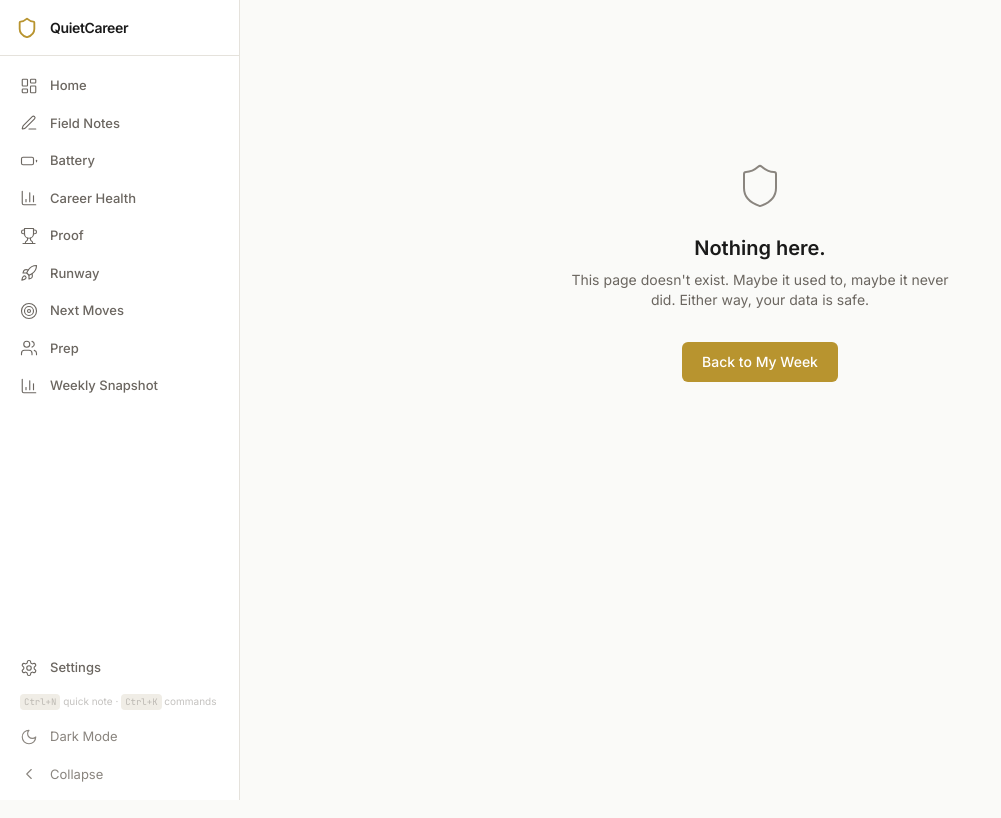
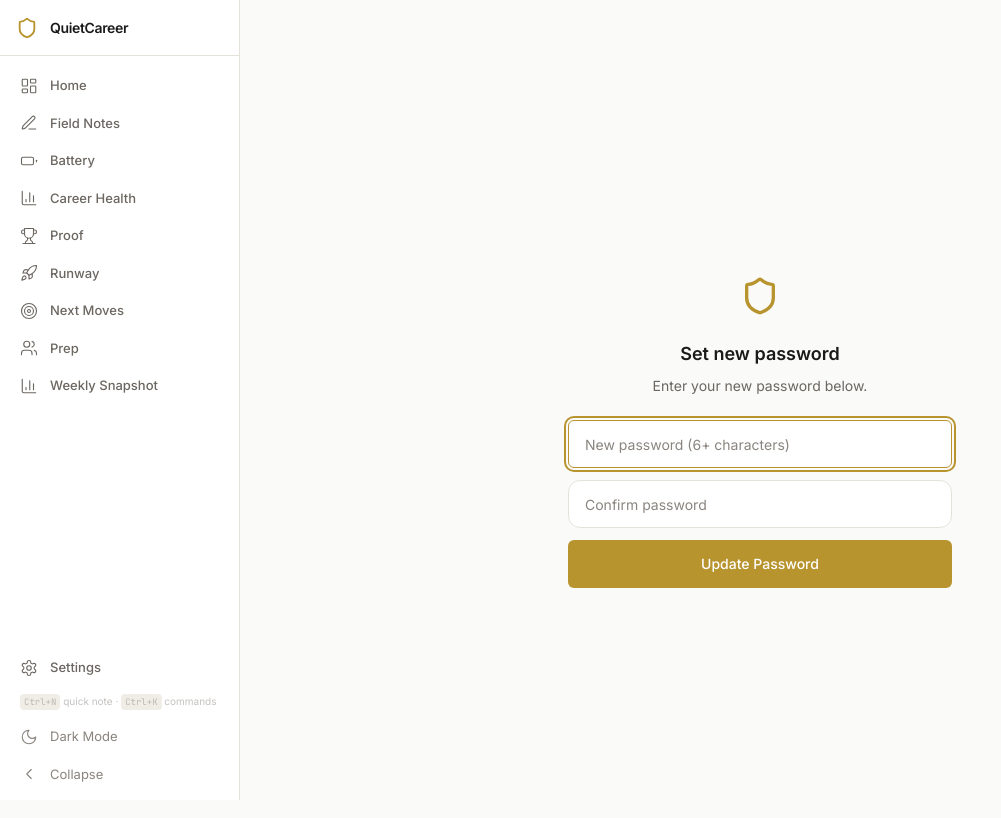
Before and after one commit to lunarfile/quietcareer, a Next.js app: page /reset-password in a window 1280 px wide. Before the commit this address had no page. Shown: the top 818 px of the page, without its empty margins (0-1001 px from the left). Built offline with nearby package versions, Linux system fonts and the light colour scheme.

Commit message:
Password reset flow: forgot password + reset page

```diff
--- a/src/app/page.tsx
+++ b/src/app/page.tsx
@@ -4,7 +4,7 @@ import { useEffect, useState } from 'react';
 import { useRouter } from 'next/navigation';
 import { isOnboardingComplete } from '@/lib/settings';
 import { useAuth } from '@/lib/auth-context';
-import { handleAuthCallback, signInWithGoogle, signInWithEmail, signUpWithEmail } from '@/lib/supabase';
+import { handleAuthCallback, signInWithGoogle, signInWithEmail, signUpWithEmail, resetPassword } from '@/lib/supabase';
 import { AnimatedShield } from '@/components/brand/animated-shield';
 import { Button } from '@/components/ui/button';
 import { useToast } from '@/components/ui/toast';
@@ -162,6 +162,16 @@ export default function WelcomePage() {
                 <svg viewBox="0 0 24 24" width="14" height="14"><path d="M22.56 12.25c0-.78-.07-1.53-.2-2.25H12v4.26h5.92a5.06 5.06 0 0 1-2.2 3.32v2.77h3.57c2.08-1.92 3.28-4.74 3.28-8.1z" fill="#4285F4"/><path d="M12 23c2.97 0 5.46-.98 7.28-2.66l-3.57-2.77c-.98.66-2.23 1.06-3.71 1.06-2.86 0-5.29-1.93-6.16-4.53H2.18v2.84C3.99 20.53 7.7 23 12 23z" fill="#34A853"/><path d="M5.84 14.09c-.22-.66-.35-1.36-.35-2.09s.13-1.43.35-2.09V7.07H2.18C1.43 8.55 1 10.22 1 12s.43 3.45 1.18 4.93l2.85-2.22.81-.62z" fill="#FBBC05"/><path d="M12 5.38c1.62 0 3.06.56 4.21 1.64l3.15-3.15C17.45 2.09 14.97 1 12 1 7.7 1 3.99 3.47 2.18 7.07l3.66 2.84c.87-2.6 3.3-4.53 6.16-4.53z" fill="#EA4335"/></svg>
                 Continue with Google
               </button>
+              {mode === 'signin' && (
+                <button onClick={async () => {
+                  if (!email.trim()) { toast('Enter your email first.', 'error'); return; }
+                  const { error } = await resetPassword(email);
+                  if (error) toast(error, 'error');
+                  else toast('Password reset email sent. Check your inbox.', 'success');
+                }} className="text-xs text-accent hover:text-accent-hover transition-colors">
+                  Forgot password?
+                </button>
+              )}
               <button onClick={() => setMode(mode === 'signin' ? 'signup' : 'signin')} className="text-sm text-text-tertiary hover:text-text-secondary transition-colors">{mode === 'signin' ? "No account? Sign up" : 'Have an account? Sign in'}</button>
               <button onClick={() => setMode('welcome')} className="text-xs text-text-tertiary/60 hover:text-text-tertiary transition-colors">Back</button>
             </>
--- /dev/null
+++ b/src/app/reset-password/page.tsx
@@ -0,0 +1,82 @@
+'use client';
+
+import { useState } from 'react';
+import { useRouter } from 'next/navigation';
+import { updatePassword } from '@/lib/supabase';
+import { Button } from '@/components/ui/button';
+import { Shield } from 'lucide-react';
+
+export default function ResetPasswordPage() {
+  const router = useRouter();
+  const [password, setPassword] = useState('');
+  const [confirm, setConfirm] = useState('');
+  const [loading, setLoading] = useState(false);
+  const [done, setDone] = useState(false);
+  const [error, setError] = useState('');
+
+  const handleReset = async () => {
+    if (password.length < 6) {
+      setError('Password must be at least 6 characters.');
+      return;
+    }
+    if (password !== confirm) {
+      setError('Passwords don\u2019t match.');
+      return;
+    }
+
+    setLoading(true);
+    setError('');
+    const { error: err } = await updatePassword(password);
+    setLoading(false);
+
+    if (err) {
+      setError(err);
+    } else {
+      setDone(true);
+      setTimeout(() => router.replace('/dashboard'), 2000);
+    }
+  };
+
+  return (
+    <div className="flex flex-col items-center justify-center min-h-screen px-6 bg-bg-primary">
+      <div className="w-full max-w-sm text-center">
+        <Shield size={40} className="text-accent mx-auto mb-6" />
+
+        {done ? (
+          <div className="animate-fade-up">
+            <h2 className="text-lg font-semibold text-text-primary mb-2">Password updated</h2>
+            <p className="text-sm text-text-secondary">Redirecting to your dashboard...</p>
+          </div>
+        ) : (
+          <>
+            <h2 className="text-lg font-semibold text-text-primary mb-2">Set new password</h2>
+            <p className="text-sm text-text-secondary mb-6">Enter your new password below.</p>
+
+            <div className="space-y-3">
+              <input
+                type="password"
+                value={password}
+                onChange={(e) => { setPassword(e.target.value); setError(''); }}
+                placeholder="New password (6+ characters)"
+                autoFocus
+                className="w-full h-12 px-4 rounded-xl border border-surface-border bg-bg-input text-sm text-text-primary placeholder:text-text-tertiary focus:border-accent focus:outline-none"
+              />
+              <input
+                type="password"
+                value={confirm}
+                onChange={(e) => { setConfirm(e.target.value); setError(''); }}
+                onKeyDown={(e) => e.key === 'Enter' && handleReset()}
+                placeholder="Confirm password"
+                className="w-full h-12 px-4 rounded-xl border border-surface-border bg-bg-input text-sm text-text-primary placeholder:text-text-tertiary focus:border-accent focus:outline-none"
+              />
+              {error && <p className="text-xs text-danger-text">{error}</p>}
+              <Button className="w-full h-12" onClick={handleReset} disabled={loading}>
+                {loading ? 'Updating...' : 'Update Password'}
+              </Button>
+            </div>
+          </>
+        )}
+      </div>
+    </div>
+  );
+}
--- a/src/lib/supabase.ts
+++ b/src/lib/supabase.ts
@@ -112,6 +112,20 @@ export async function signInWithEmail(email: string, password: string): Promise<
   });
   if (error) return { user: null, error: error.message };
   return { user: data.user, error: null };
+}
+
+export async function resetPassword(email: string): Promise<{ error: string | null }> {
+  const { error } = await getSupabase().auth.resetPasswordForEmail(email, {
+    redirectTo: 'https://quietcareer.vercel.app/reset-password',
+  });
+  return { error: error?.message ?? null };
+}
+
+export async function updatePassword(newPassword: string): Promise<{ error: string | null }> {
+  const { error } = await getSupabase().auth.updateUser({
+    password: newPassword,
+  });
+  return { error: error?.message ?? null };
 }
 
 export async function signOut(): Promise<void> {
```
